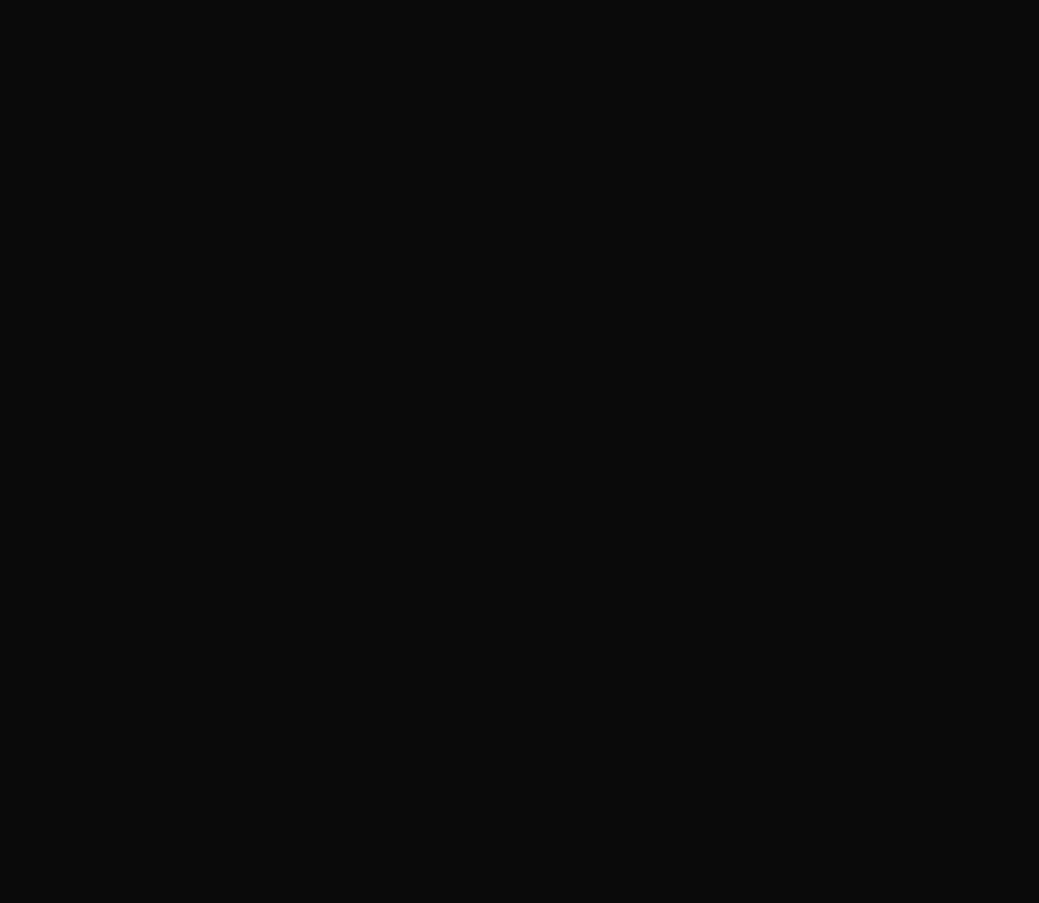
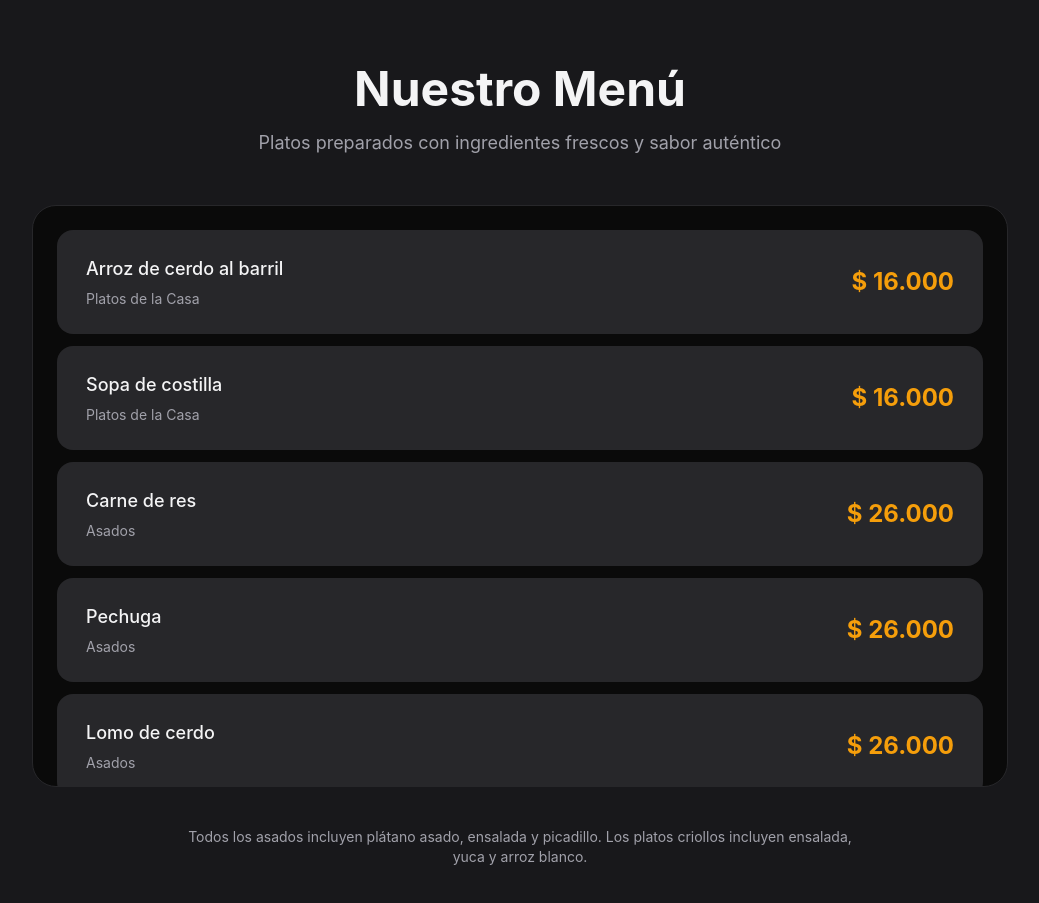
Before and after one commit to T1-ChamitoPro/campestre-web, a React (Vite) app: page / in a window 1280 px wide. Shown: the part 1740-2643 px from the top of the page, without its empty margins (120-1159 px from the left). Before the commit the page ends 1725 px from the top, so only its background shows below. Built offline with nearby package versions, Linux system fonts and the light colour scheme.

Commit message:
feat(menu) : implementacion del menú

```diff
--- a/src/App.tsx
+++ b/src/App.tsx
@@ -2,6 +2,7 @@ import './index.css'
 import Header from './components/layout/Header'
 import Hero from './sections/Hero'
 import About from './sections/About'
+import Menu from './sections/Menu'
 
 function App() {
   return (
@@ -9,6 +10,7 @@ function App() {
       <Header />
       <Hero />
       <About />
+      <Menu />
     </div>
   )
 }
--- a/src/index.css
+++ b/src/index.css
@@ -23,3 +23,21 @@ body {
   background-color: #0a0a0a;
   color: #f4f4f5;
 }
+
+.custom-scroll::-webkit-scrollbar{
+  width: 8px;
+}
+
+.custom-scroll::-webkit-scrollbar-track{
+  background: #27272a;
+  border-radius: 20px;
+}
+
+.custom-scroll::-webkit-scrollbar-thumb{
+  background: #f59e0b;
+  border-radius: 20px;
+}
+
+.custom-scroll::-webkit-scrollbar-thumb:hover{
+  background: #d97706;
+}
--- /dev/null
+++ b/src/lib/menuData.ts
@@ -0,0 +1,138 @@
+export type Dish = {
+  id: number;
+  name: string;
+  price: number;
+  category: string;
+  accompaniments?: string;
+  image: string;           // ← Nueva propiedad para la foto
+};
+
+export const menuData: Dish[] = [
+  // PLATOS DE LA CASA
+  {
+    id: 1,
+    name: "Arroz de cerdo al barril",
+    price: 16000,
+    category: "Platos de la Casa",
+    accompaniments: "Acompañado con plátano asado y ensalada",
+    image: "/src/assets/platos/arroz-de-cerdo.jpg"
+  },
+  {
+    id: 2,
+    name: "Sopa de costilla",
+    price: 16000,
+    category: "Platos de la Casa",
+    accompaniments: "Viene con una porción de arroz blanco",
+    image: "/src/assets/platos/sopa-costilla.jpg"
+  },
+
+  // ASADOS
+  {
+    id: 3,
+    name: "Carne de res",
+    price: 26000,
+    category: "Asados",
+    accompaniments: "Incluye plátano asado, ensalada y picadillo. Elige: papa cocida o yuca cocida",
+    image: "/src/assets/platos/carne-res.jpg"
+  },
+  {
+    id: 4,
+    name: "Pechuga",
+    price: 26000,
+    category: "Asados",
+    accompaniments: "Incluye plátano asado, ensalada y picadillo. Elige: papa cocida o yuca cocida",
+    image: "/src/assets/platos/pechuga.jpg"
+  },
+  {
+    id: 5,
+    name: "Lomo de cerdo",
+    price: 26000,
+    category: "Asados",
+    accompaniments: "Incluye plátano asado, ensalada y picadillo. Elige: papa cocida o yuca cocida",
+    image: "/src/assets/platos/lomo-cerdo.jpg"
+  },
+  {
+    id: 6,
+    name: "Chuleta de cerdo",
+    price: 26000,
+    category: "Asados",
+    accompaniments: "Incluye plátano asado, ensalada y picadillo. Elige: papa cocida o yuca cocida",
+    image: "/src/assets/platos/chuleta-cerdo.jpg"
+  },
+  {
+    id: 7,
+    name: "Picada mixta personal",
+    price: 31000,
+    category: "Asados",
+    accompaniments: "Carne de res, pechuga, cerdo al barril, chorizo, plátano asado. Elige: papa o yuca",
+    image: "/src/assets/platos/picada-personal.jpg"
+  },
+  {
+    id: 8,
+    name: "Churrasco",
+    price: 31000,
+    category: "Asados",
+    accompaniments: "Incluye plátano asado, ensalada y picadillo. Elige: papa cocida o yuca cocida",
+    image: "/src/assets/platos/churrasco.jpg"
+  },
+  {
+    id: 9,
+    name: "Cerdo al barril",
+    price: 31000,
+    category: "Asados",
+    accompaniments: "Incluye plátano asado, ensalada y picadillo. Elige: papa cocida o yuca cocida",
+    image: "/src/assets/platos/cerdo-barril.jpg"
+  },
+  {
+    id: 10,
+    name: "Punta gorda",
+    price: 36000,
+    category: "Asados",
+    accompaniments: "Incluye plátano asado, ensalada y picadillo. Elige: papa cocida o yuca cocida",
+    image: "/src/assets/platos/punta-gorda.jpg"
+  },
+
+  // PLATOS CRIOLLOS
+  {
+    id: 11,
+    name: "Gallina guisada",
+    price: 31000,
+    category: "Platos Criollos",
+    accompaniments: "Acompañado con ensalada, yuca cocida y arroz blanco",
+    image: "/src/assets/platos/gallina-guisada.jpg"
+  },
+  {
+    id: 12,
+    name: "Chivo guisado",
+    price: 31000,
+    category: "Platos Criollos",
+    accompaniments: "Acompañado con ensalada, yuca cocida y arroz blanco",
+    image: "/src/assets/platos/chivo-guisado.jpg"
+  },
+  {
+    id: 13,
+    name: "Mojarra roja frita",
+    price: 31000,
+    category: "Platos Criollos",
+    accompaniments: "Acompañado con ensalada, yuca cocida y arroz blanco",
+    image: "/src/assets/platos/mojarra-roja.jpg"
+  },
+
+  // PLATOS FAMILIARES
+  {
+    id: 14,
+    name: "Picada mixta (3-4 personas)",
+    price: 80000,
+    category: "Platos Familiares",
+    accompaniments: "Carne de res, pechuga, cerdo al barril, chorizo, plátano asado y elección de papa o yuca",
+    image: "/src/assets/platos/picada-familiar.jpg"
+  },
+  {
+    id: 15,
+    name: "Picada mixta (4-5 personas)",
+    price: 100000,
+    category: "Platos Familiares",
+    accompaniments: "Carne de res, pechuga, cerdo al barril, chorizo, plátano asado y elección de papa o yuca",
+    image: "/src/assets/platos/picada-familiar.jpg"
+  },
+];
--- a/src/sections/Menu.tsx
+++ b/src/sections/Menu.tsx
@@ -0,0 +1,106 @@
+import { useState } from 'react';
+import { X } from 'lucide-react';
+import { menuData, type Dish } from '../lib/menuData';
+
+export default function Menu() {
+  const [selectedDish, setSelectedDish] = useState<Dish | null>(null);
+
+  const formatPrice = (price: number) => {
+    return new Intl.NumberFormat('es-CO', {
+      style: 'currency',
+      currency: 'COP',
+      minimumFractionDigits: 0
+    }).format(price);
+  };
+
+  return (
+    <section id="menu" className="py-20 bg-zinc">
+      <div className="max-w-5xl mx-auto px-6">
+        <div className="text-center mb-12">
+          <h2 className="text-5xl font-bold mb-4">Nuestro Menú</h2>
+          <p className="text-text-muted text-lg">Platos preparados con ingredientes frescos y sabor auténtico</p>
+        </div>
+
+        {/* Contenedor principal del menú - Más integrado */}
+        <div className="bg-dark border border-zinc-light rounded-3xl overflow-hidden">
+
+          {/* Lista con Scrollbar integrado */}
+          <div className="max-h-[580px] overflow-y-auto custom-scroll p-6 space-y-3">
+            {menuData.map((dish) => (
+              <div
+                key={dish.id}
+                onClick={() => setSelectedDish(dish)}
+                className="group bg-zinc-light hover:bg-zinc border border-transparent hover:border-primary/40 rounded-2xl px-7 py-6 flex justify-between items-center cursor-pointer transition-all duration-300"
+              >
+                <div className="pr-4">
+                  <h3 className="text-lg font-medium group-hover:text-primary transition-colors">
+                    {dish.name}
+                  </h3>
+                  <p className="text-sm text-text-muted mt-1.5">{dish.category}</p>
+                </div>
+
+                <div className="text-right flex-shrink-0">
+                  <span className="text-2xl font-bold text-primary">
+                    {formatPrice(dish.price)}
+                  </span>
+                </div>
+              </div>
+            ))}
+          </div>
+        </div>
+
+        {/* Nota aclaratoria */}
+        <div className="mt-10 text-center text-sm text-text-muted max-w-2xl mx-auto">
+          Todos los asados incluyen plátano asado, ensalada y picadillo.
+          Los platos criollos incluyen ensalada, yuca y arroz blanco.
+        </div>
+      </div>
+
+      {/* Modal de detalles */}
+      {selectedDish && (
+        <div className="fixed inset-0 bg-black/90 flex items-center justify-center z-50 p-4">
+          <div className="bg-zinc rounded-3xl max-w-md w-full overflow-hidden shadow-2xl">
+
+            {/* Foto del Plato */}
+            <div className="h-72 bg-zinc-light relative">
+              <img
+                src={selectedDish.image}
+                alt={selectedDish.name}
+                className="w-full h-full object-cover"
+                onError={(e) => {
+                  (e.target as HTMLImageElement).style.display = 'none';
+                }}
+              />
+              <div className="absolute inset-0 bg-gradient-to-t from-black/70 to-transparent" />
+            </div>
+
+            {/* Contenido del Modal */}
+            <div className="p-7">
+              <h3 className="text-2xl font-bold mb-2">{selectedDish.name}</h3>
+              <p className="text-primary text-4xl font-bold mb-6">
+                {formatPrice(selectedDish.price)}
+              </p>
+
+              <div className="pt-6 border-t border-zinc-light">
+                <h4 className="font-semibold text-white mb-3">Especificaciones:</h4>
+                <p className="text-text-muted leading-relaxed">
+                  {selectedDish.accompaniments || "Sin especificaciones adicionales."}
+                </p>
+              </div>
+            </div>
+
+            {/* Botón Cerrar */}
+            <div className="px-7 py-6 border-t border-zinc-light bg-zinc">
+              <button
+                onClick={() => setSelectedDish(null)}
+                className="w-full bg-primary hover:bg-primary-dark text-dark font-semibold py-4 rounded-2xl transition-all"
+              >
+                Cerrar
+              </button>
+            </div>
+          </div>
+        </div>
+      )}
+    </section>
+  );
+}
```
Also changed, not shown: src/assets/platos/arroz-de-cerdo.jpg (added).
